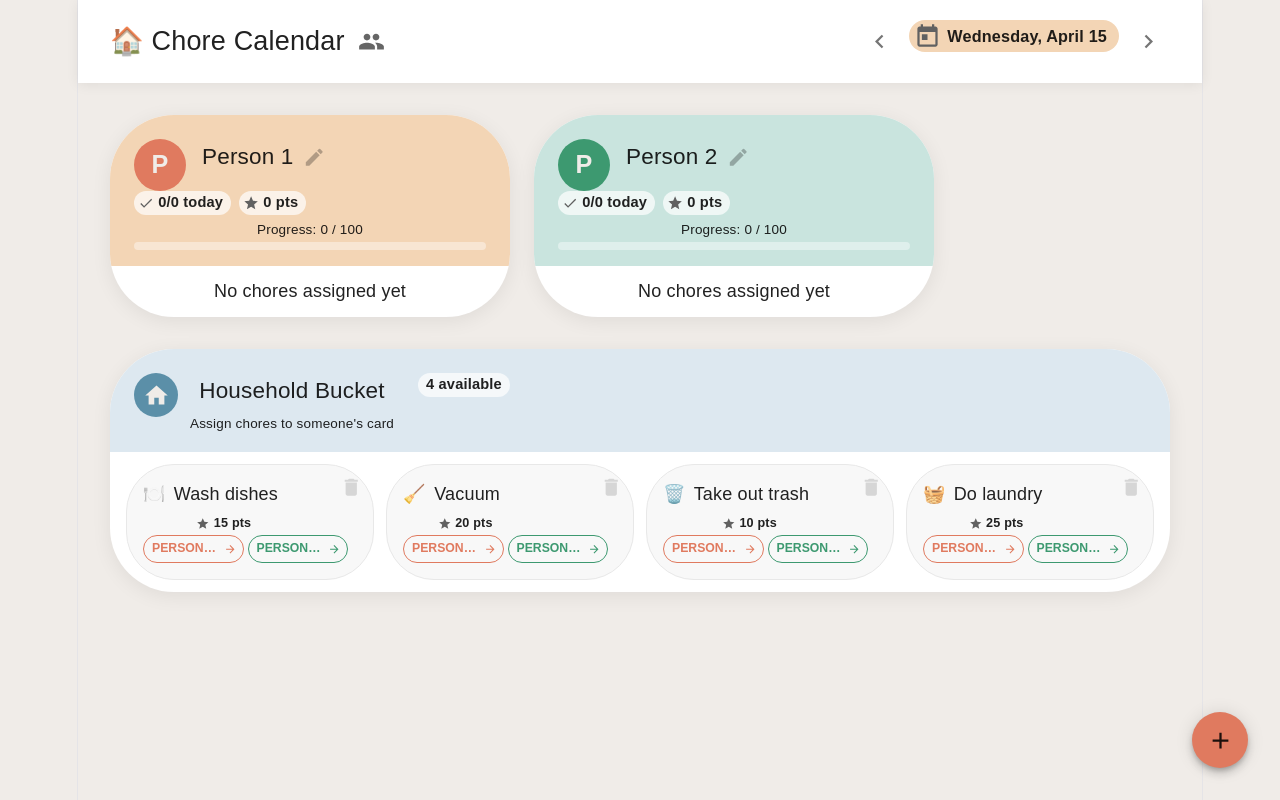
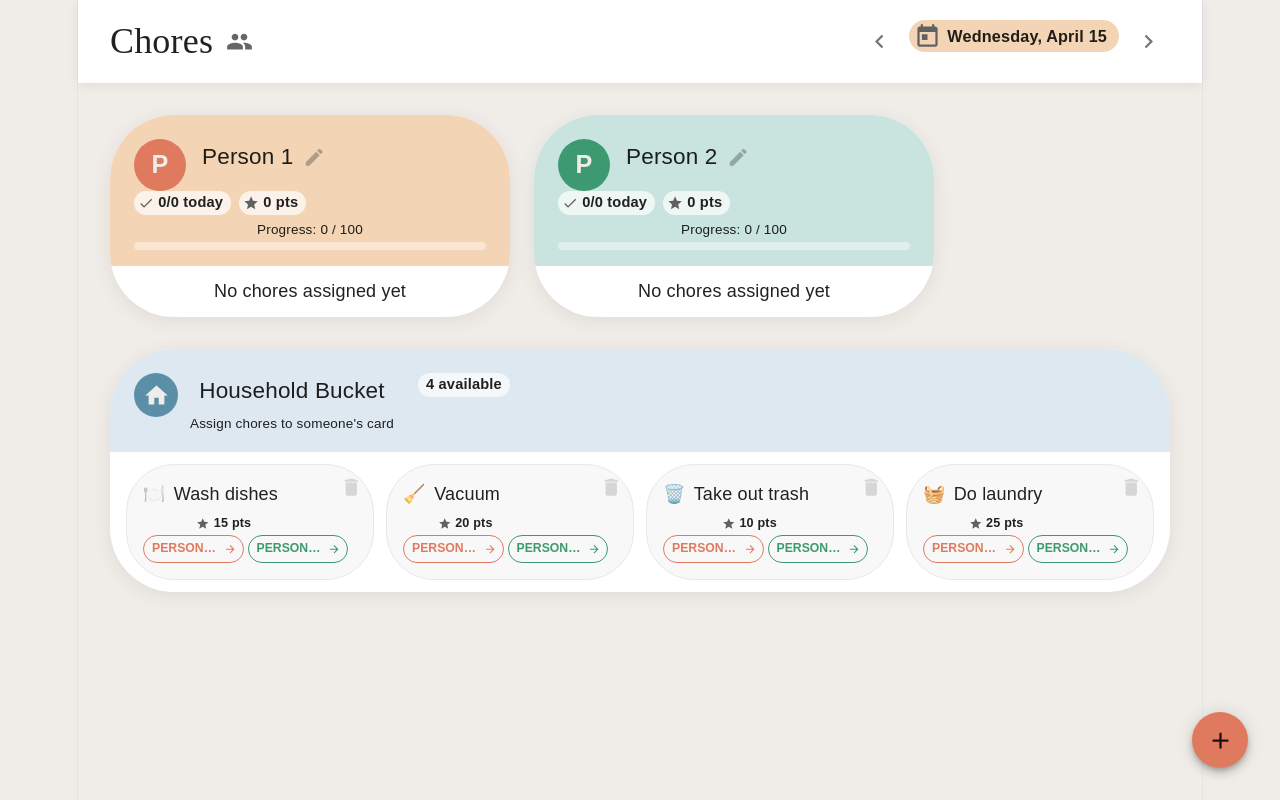
Before and after one commit to alyssamessier/chore-calendar, a React (Vite) app: page / in a window 1280 px wide. Built offline with nearby package versions, Linux system fonts and the light colour scheme.

Commit message:
vercel test

```diff
--- a/src/components/ChoreApp.jsx
+++ b/src/components/ChoreApp.jsx
@@ -225,7 +225,7 @@ export default function ChoreApp() {
     <Box sx={{ minHeight: '100vh', bgcolor: '#f0ece8' }}>
       <Box sx={{ px: 4, py: 2.5, display: 'flex', alignItems: 'center', justifyContent: 'space-between', bgcolor: 'white', boxShadow: '0 2px 12px rgba(0,0,0,0.07)', position: 'sticky', top: 0, zIndex: 10 }}>
         <Stack direction="row" alignItems="center" spacing={1}>
-          <Typography variant="h5" fontWeight={800} color="#3a3a3a">🏠 Chore Calendar</Typography>
+          <Typography variant="h5" color="#3a3a3a" sx={{ fontFamily: '"Dancing Script", cursive', fontSize: '2rem', lineHeight: 1 }}>Chores</Typography>
           <Tooltip title="Manage people">
             <IconButton onClick={() => setPeopleOpen(true)} size="small" sx={{ ml: 1, color: 'text.secondary' }}>
               <PeopleIcon />
```
